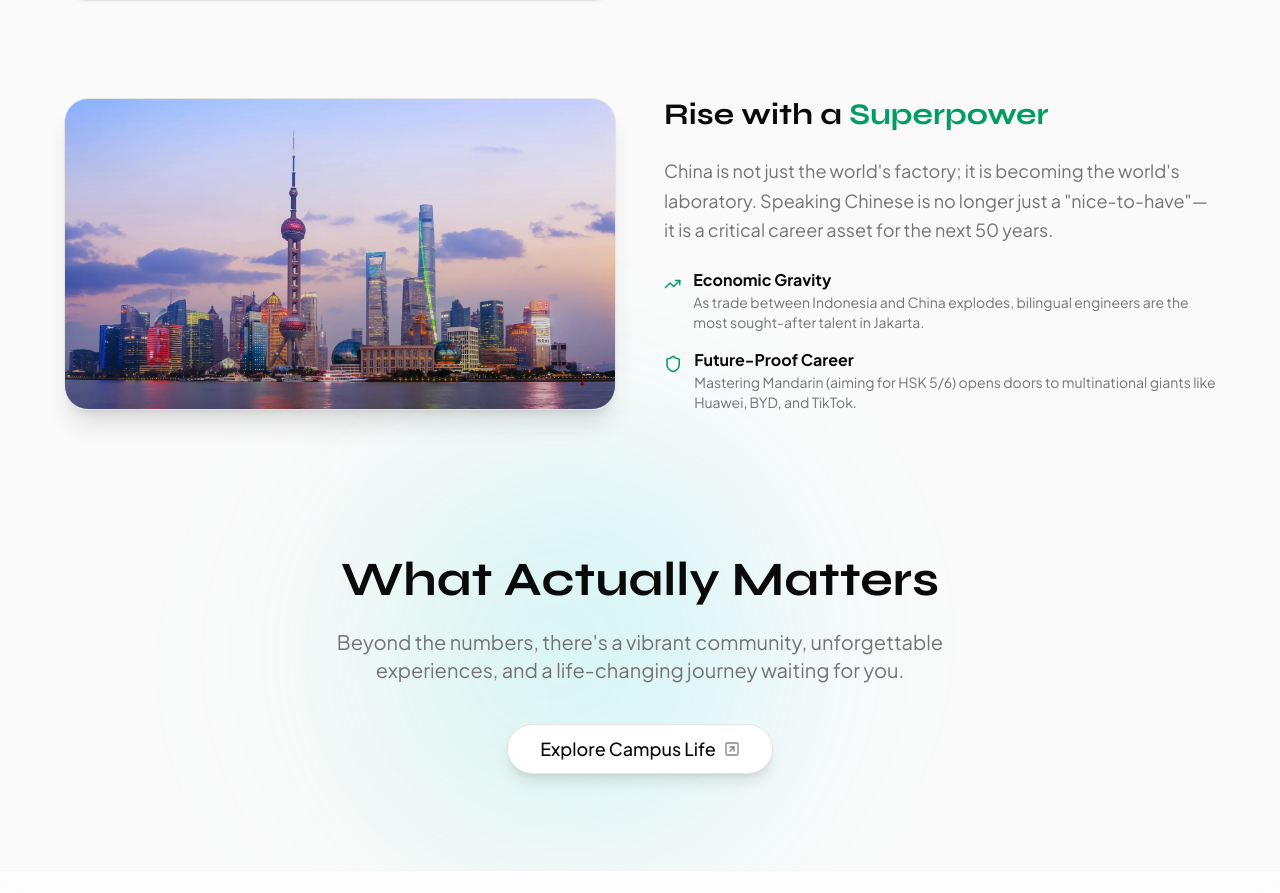
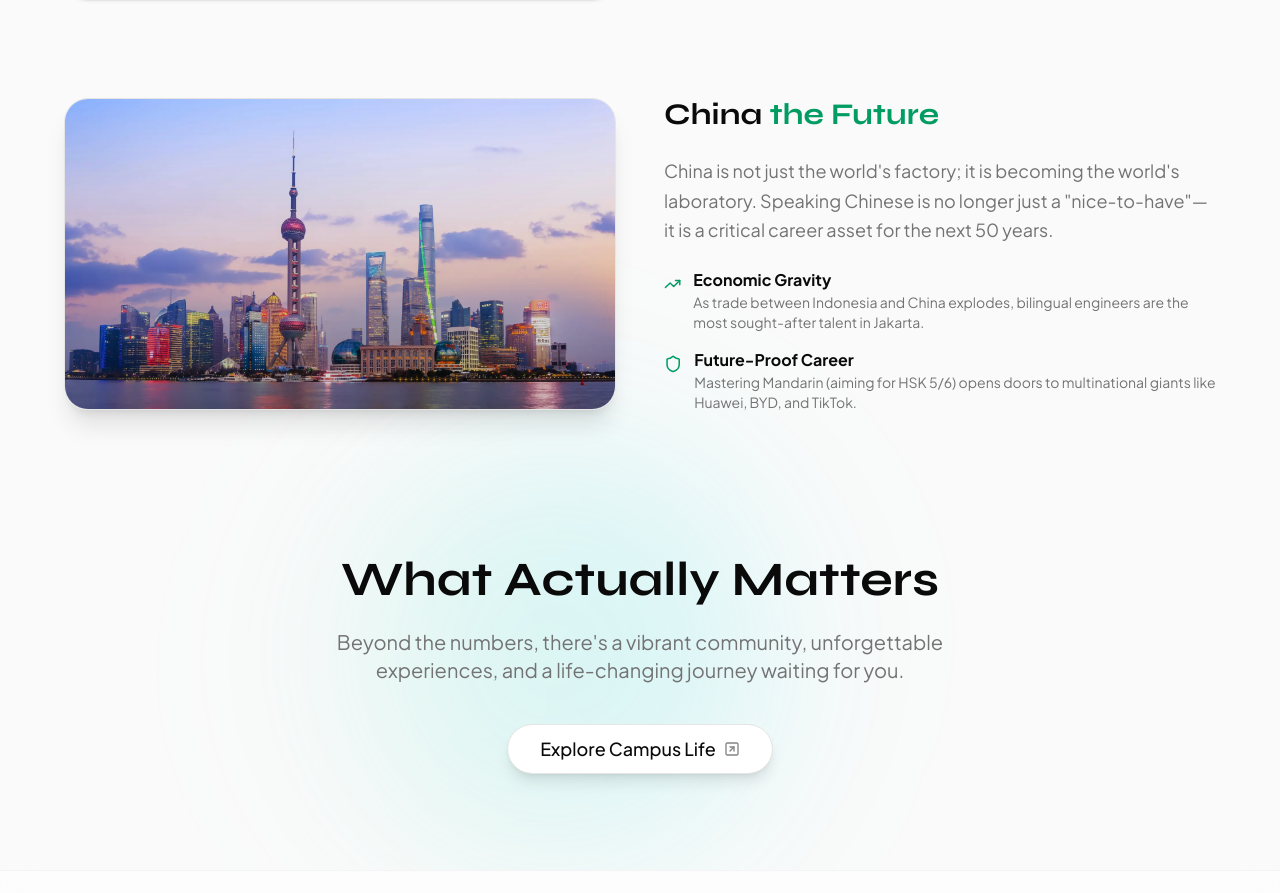
Before and after one commit to studyinbit/studyinbit.github.io, a Next.js app: page / in a window 1280 px wide. Shown: the part 1806-2699 px from the top of the page. Built offline with nearby package versions, Linux system fonts and the light colour scheme.

Commit message:
Change some text in campus life.tsx and page.tsx

```diff
--- a/app/campus-life/page.tsx
+++ b/app/campus-life/page.tsx
@@ -114,9 +114,9 @@ export default function CampusLifePage() {
 
             <div className="relative z-10 grid md:grid-cols-2 gap-12 items-center">
               <div>
-                <h2 className="text-3xl md:text-4xl font-display font-bold mb-6">The Geography of Focus</h2>
+                <h2 className="text-3xl md:text-4xl font-display font-bold mb-6">Liangxiang Campus</h2>
                 <p className="text-slate-300 leading-relaxed mb-6">
-                  Liangxiang is 30-40km from central Beijing. This isolation is a feature. In the city, distractions are infinite. In Liangxiang, the environment is engineered for deep work.
+                  Liangxiang is a small university district located outside of beijing. It is located 30-40km from central Beijing. It would take 1-2 hours(depending on how busy the subway is) to travel from campus to the city center. Liangxiang campus occupies an area of 2,001,000 m².
                 </p>
                 <div className="flex items-center gap-4 text-slate-300">
                   <Shield className="w-5 h-5 text-emerald-400" />
--- a/app/page.tsx
+++ b/app/page.tsx
@@ -317,7 +317,19 @@ export default function Home() {
               </motion.div>
             </div>
             <div className="order-1 md:order-2">
-              <h2 className="text-3xl font-display font-bold mb-6">Rise with a <span className="text-primary">Superpower</span></h2>
+              <h2 className="text-3xl font-display font-bold mb-6">China{" "}
+                <span className="text-primary">
+                <ShinyText
+                text="the Future"
+                speed={2}
+                delay={1}
+                color="#009C62"
+                shineColor="#cfd8ccff"
+                spread={120}
+                className="text-primary"
+                />
+                </span>
+              </h2>
               <p className="text-muted-foreground text-lg leading-relaxed mb-6">
                 China is not just the world&apos;s factory; it is becoming the world&apos;s laboratory. Speaking Chinese is no longer just a &quot;nice-to-have&quot;—it is a critical career asset for the next 50 years.
               </p>
```
